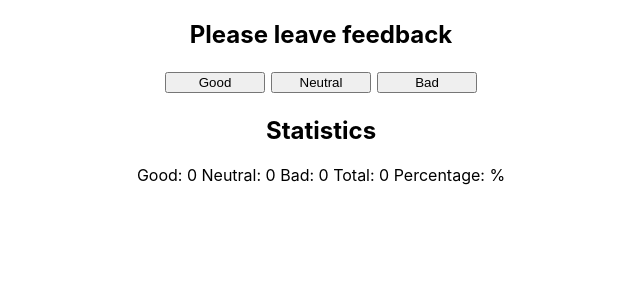
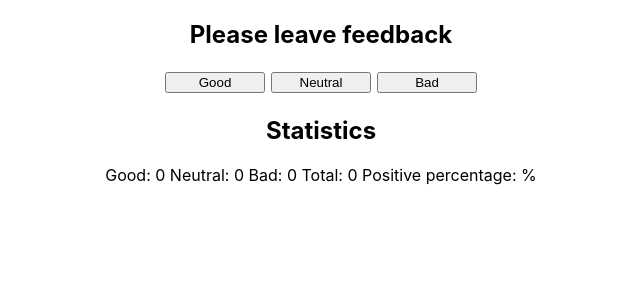
Before and after one commit to SebastianZasadni/goit-react-hw-02-feedback, a React (Create React App) app: page / in a window 1280 px wide. Shown: the top 300 px of the page, without its empty margins (319-959 px from the left). Built offline with nearby package versions, Linux system fonts and the light colour scheme.

Commit message:
fix task-01

```diff
--- a/src/components/feedback/Feedback.jsx
+++ b/src/components/feedback/Feedback.jsx
@@ -1,34 +1,38 @@
 import React, { Component } from 'react';
 import './feedback.css';
+import { Statistics } from 'components/statistics/Statistics';
 
 export class Feedback extends Component {
-  constructor(props) {
-    super(props);
-    this.state = {
+  static defaultProps = {
     good: 0,
     neutral: 0,
     bad: 0,
     total: 0,
   };
-  }
 
-  clickGood = () => {
+  state = {
+    good: this.props.good,
+    neutral: this.props.neutral,
+    bad: this.props.bad,
+    total: this.props.total,
+  };
+
+  clickGood = evt => {
     this.setState({ good: this.state.good + 1 });
   };
-  clickNeutral = () => {
+  clickNeutral = evt => {
     this.setState({ neutral: this.state.neutral + 1 });
   };
 
-  clickBad = () => {
+  clickBad = evt => {
     this.setState({ bad: this.state.bad + 1 });
   };
 
-  countTotalFeedback = () => {
+  countTotalFeedback = evt => {
     this.setState({ total: this.state.total + 1 });
   };
 
   countPositiveFeedbackPercentage = () => {
-    console.log(this.percentage);
     if (this.percentage === undefined) {
       return (this.percentage = '');
     }
@@ -41,6 +45,7 @@ export class Feedback extends Component {
 
     return (
       <div className="feedback">
+        <div>
           <h2>Please leave feedback</h2>
           <button
             onClick={() => {
@@ -66,12 +71,15 @@ export class Feedback extends Component {
           >
             Bad
           </button>
-        <h2>Statistics</h2>
-        <span className="span">Good: {this.state.good}</span>
-        <span> Neutral: {this.state.neutral}</span>
-        <span> Bad: {this.state.bad}</span>
-        <span> Total: {this.state.total}</span>
-        <span> Percentage: {this.percentage}%</span>
+        </div>
+        <Statistics
+          good={this.state.good}
+          neutral={this.state.neutral}
+          bad={this.state.bad}
+          total={this.state.total}
+          positivePercentage={this.percentage}
+        />
+        {console.log(this.percentage)}
       </div>
     );
   }
--- /dev/null
+++ b/src/components/statistics/Statistics.jsx
@@ -0,0 +1,20 @@
+import React, { Component } from 'react';
+
+export const Statistics = ({
+  good,
+  bad,
+  neutral,
+  total,
+  positivePercentage,
+}) => {
+  return (
+    <div className="statistics-block">
+      <h2>Statistics</h2>
+      <span className="span">Good: {good}</span>
+      <span> Neutral: {bad}</span>
+      <span> Bad: {neutral}</span>
+      <span> Total: {total}</span>
+      <span> Positive percentage: {positivePercentage} %</span>
+    </div>
+  );
+};
```
Lines whose indentation alone changed are shown as unchanged.
